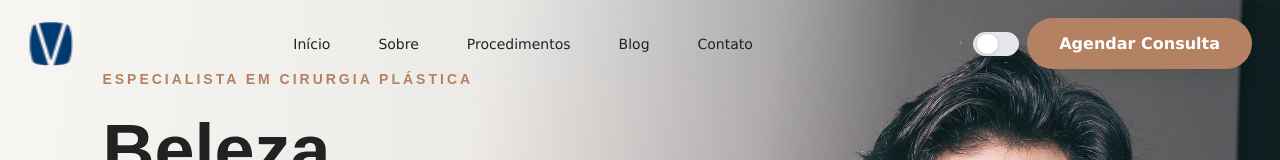
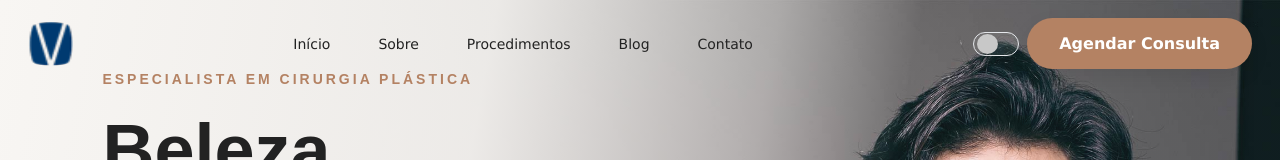
Before and after one commit to hugocsdv/drvictor, a Next.js app: page / in a window 1280 px wide. Shown: the top 160 px of the page. Built offline with nearby package versions, Linux system fonts and the light colour scheme.

Commit message:
adicionando novas sections

```diff
--- a/src/components/layout/Header/Header.styles.ts
+++ b/src/components/layout/Header/Header.styles.ts
@@ -133,7 +133,7 @@ export const ThemeToggle = styled.button<{ $dark: boolean }>`
 
   border: 1px solid ${({ theme }) => theme.colors.border};
 
-  background: ${({ $dark, theme }) => ($dark ? "#1F2937" : "#E5E7EB")};
+  background: ${({ $dark, theme }) => ($dark ? "#1f293738" : "#e5e7eb18")};
 
   cursor: pointer;
 
@@ -162,7 +162,11 @@ export const ThemeToggle = styled.button<{ $dark: boolean }>`
 
     justify-content: center;
 
-    background: ${({ theme }) => theme.colors.surface};
+    background: color-mix(
+      in srgb,
+      ${({ theme }) => theme.colors.surface} 90%,
+      ${({ theme }) => theme.colors.text} 30%
+    );
 
     color: ${({ theme }) => theme.colors.textSecondary};
 
```
